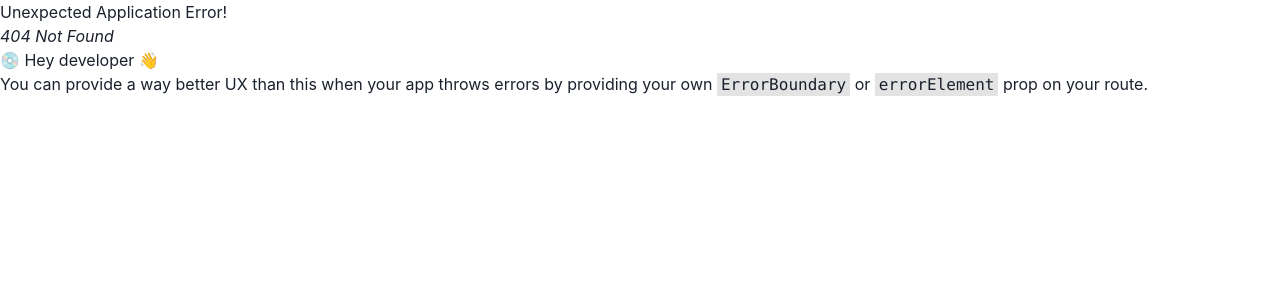
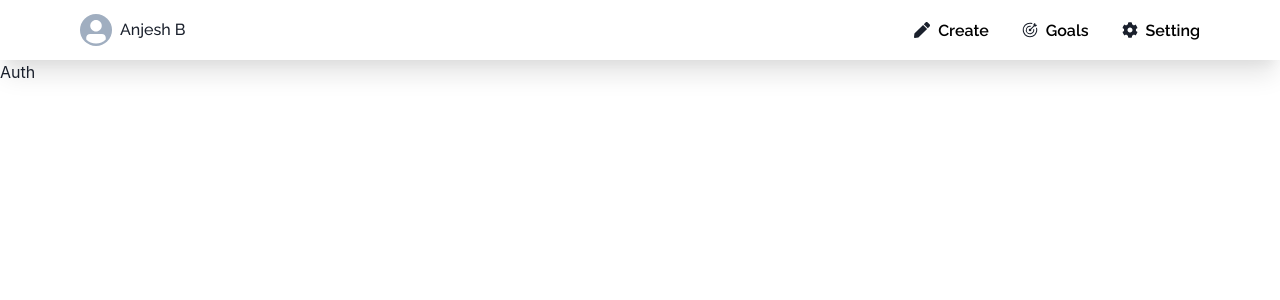
Before and after one commit to AdminForIinRange/LearningTypeScriptWithReactPart2, a React (Vite) app: page /LoginSignup in a window 1280 px wide. Before the commit this address had no page. Shown: the top 300 px of the page. Built offline with nearby package versions, Linux system fonts and the light colour scheme.

Commit message:
cleaning Up code and making everything safe as per TSX standers

```diff
--- a/src/App.tsx
+++ b/src/App.tsx
@@ -11,6 +11,7 @@ import {
 import RootLayout from "./layouts/RootLayout.jsx";
 import Home from "./pages/Home/Home.tsx";
 import Goals from "./pages/Goals/Goals.tsx";
+import Auth from "./pages/Auth/Auth.tsx";
 import GoalCreation from "./pages/GoalCreation/GoalCreation.tsx";
 
 
@@ -18,6 +19,7 @@ import GoalCreation from "./pages/GoalCreation/GoalCreation.tsx";
 const router = createBrowserRouter(
   createRoutesFromElements(
     <Route path="/" element={<RootLayout />}>
+        <Route path="LoginSignup" element={<Auth />} />
       <Route path="Home" element={<Home />} />
       <Route path="Goals" element={<Goals />} />
       <Route path="GoalCreation" element={<GoalCreation />} />
--- a/src/components/GoalBar/CompletedBar.tsx
+++ b/src/components/GoalBar/CompletedBar.tsx
@@ -1,9 +1,9 @@
 import {
     HStack,
-    VStack,
+
     Text,
     Spacer,
-    useDisclosure,
+
     Button,
   } from "@chakra-ui/react";
 
--- a/src/components/GoalBar/GoalBars.tsx
+++ b/src/components/GoalBar/GoalBars.tsx
@@ -1,9 +1,9 @@
 import {
     HStack,
-    VStack,
+
     Text,
     Spacer,
-    useDisclosure,
+
     Button,
   } from "@chakra-ui/react";
   import { FaArrowRightLong } from "react-icons/fa6";
--- a/src/components/Modal/ModalInputFeilds/DaliyGoal.tsx
+++ b/src/components/Modal/ModalInputFeilds/DaliyGoal.tsx
@@ -5,7 +5,7 @@ import { Dispatch, SetStateAction, useState } from "react";
 import { useDispatch } from "react-redux";
 
 import { AppDispatch , } from "../../../store.ts";
-import { DailyCheck, addGoals, CompletedBarArrayCheck} from "../../../features/goals/goalsSlice.tsx";
+import { addGoals, CompletedBarArrayCheck} from "../../../features/goals/goalsSlice.tsx";
 import { ModalInputFeild, ModalBTN } from "./ModalInputFeild.tsx";
 
 const DailyGoal: React.FC<onClose> = ({ onClose }) => {
--- /dev/null
+++ b/src/pages/Auth/Auth.tsx
@@ -0,0 +1,9 @@
+
+
+const Auth = () => {
+  return (
+    <div>Auth</div>
+  )
+}
+
+export default Auth
--- a/src/pages/GoalCreation/GoalCreation.tsx
+++ b/src/pages/GoalCreation/GoalCreation.tsx
@@ -1,13 +1,13 @@
 import {
-  HStack,
+
   VStack,
   Text,
-  Spacer,
+
   useDisclosure,
-  Button,
+
 } from "@chakra-ui/react";
 import React, { Dispatch, SetStateAction, useEffect, useState } from "react";
-import { FaArrowRightLong } from "react-icons/fa6";
+
 import GoalModalHandler from "../../components/Modal/GoalModalHandler.tsx";
 import { AppDispatch, RootState } from "../../store.ts";
 import CompletedBar from "../../components/GoalBar/CompletedBar.tsx";
@@ -15,14 +15,14 @@ import ModalData from "../../components/Modal/ModalData.json";
 import { useDispatch, useSelector } from "react-redux";
 import {
   NavboxCheck,
-  CompletedBarArrayCheck,
+
 } from "../../features/goals/goalsSlice.tsx";
 import GoalBars from "../../components/GoalBar/GoalBars.tsx";
 import { useNavigate } from "react-router-dom";
 import GoalsEntryBtn from "../../components/Buttons/GoalsEntryBtn.tsx";
 const GoalCreation: React.FC = () => {
   const navigate = useNavigate();
-  const { OnNavbox, Daily, Weekly, Monthly, DefineGoal, CompletedBarArray } =
+  const { OnNavbox, CompletedBarArray } =
     useSelector((state: RootState) => state.goals);
   const dispatch = useDispatch<AppDispatch>();
   const { isOpen, onOpen, onClose } = useDisclosure();
--- a/src/store.ts
+++ b/src/store.ts
@@ -3,13 +3,15 @@ import { configureStore } from "@reduxjs/toolkit";
 import goalsReducer from "./features/goals/goalsSlice.tsx";
 
 import counterReducer from "./features/counter/counterSlice.tsx";
+// import authReducer from "./features/auth/authSlice.tsx";
 
 
 
 export const store = configureStore({
   reducer: {
     goals: goalsReducer,
-    counter: counterReducer
+    counter: counterReducer,
+    // auth: authReducer,
 
   },
 });
```
Also changed, not shown: src/features/auth/authSlice.tsx (added).
